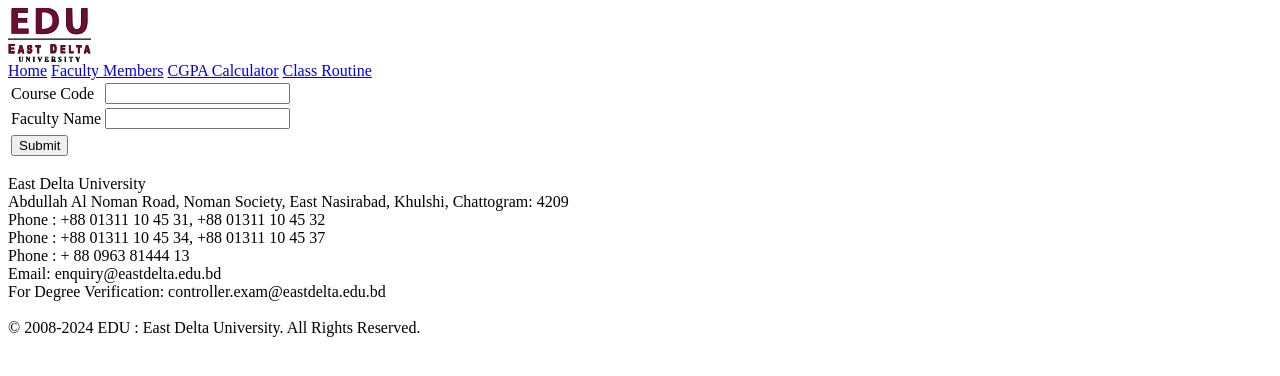
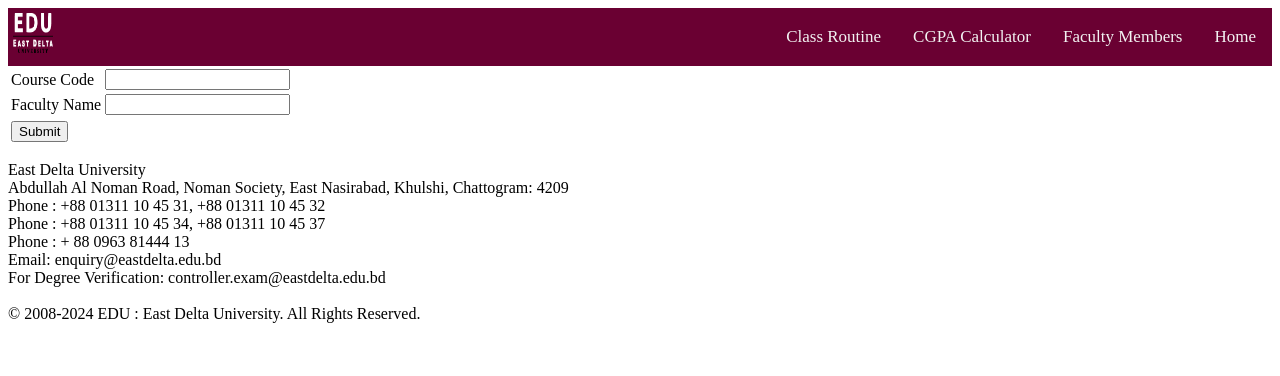
Before and after one commit to ahnaftnn/EDU-Advising-Help, a PHP site: page /EDU/pages/course_faculty.php in a window 1280 px wide. Shown: the top 376 px of the page. Run offline with PHP 8.4, Linux system fonts and the light colour scheme.

Commit message:
header design updated

```diff
--- a/connections/header.php
+++ b/connections/header.php
@@ -1,7 +1,7 @@
 <html>
     <div class="header">
         <div class="EDU">
-            <img src="../image/logo2.svg"     height="54.36px" width="83px"/>
+            <img src="../image/logo3.png" height="40px" width="40px"/>
         </div>
 
         <div class="info">
--- a/pages/admin_home.php
+++ b/pages/admin_home.php
@@ -1,4 +1,7 @@
 <html>
+    <head>
+    <link rel="stylesheet" href="../style.css"/>
+    </head>
     <body>
     <?php include('../connections/header.php'); ?>
 
--- a/pages/cgpa_calculator.php
+++ b/pages/cgpa_calculator.php
@@ -1,6 +1,7 @@
 <html>
    <head>
     <title>Login Page</title>
+    <link rel="stylesheet" href="../style.css"/>
    </head>
    <body>
    <?php include('../connections/header.php'); ?>
--- a/pages/course_faculty.php
+++ b/pages/course_faculty.php
@@ -1,6 +1,7 @@
 <html>
    <head>
-    <title>Login Page</title>
+    <title>Faculty data</title>
+    <link rel="stylesheet" href="../style.css"/>
    </head>
    <body>
    <?php include('../connections/header.php'); ?>
--- a/pages/final_routine.php
+++ b/pages/final_routine.php
@@ -1,4 +1,8 @@
 <html>
+    <head>
+    <link rel="stylesheet" href="../style.css"/>
+    </head>
+
   <body>
   <?php include('../connections/header.php'); ?>
   <?php
--- a/pages/login.php
+++ b/pages/login.php
@@ -1,6 +1,7 @@
 <html>
    <head>
     <title>Login Page</title>
+    <link rel="stylesheet" href="../style.css"/>
    </head>
    <body>
    <?php include('../connections/header.php'); ?>
--- a/pages/routine.php
+++ b/pages/routine.php
@@ -1,6 +1,7 @@
 <html>
     <head>
         <title>EDU Routine</title>
+        <link rel="stylesheet" href="../style.css"/>
     </head>
 
    <body>
--- a/pages/routine_database.php
+++ b/pages/routine_database.php
@@ -1,4 +1,8 @@
 <html>
+    <head>
+    <link rel="stylesheet" href="../style.css"/>
+    </head>
+
   <body>
   <?php include('../connections/header.php'); ?>
   <div class="info">
--- /dev/null
+++ b/style.css
@@ -0,0 +1,31 @@
+.header {
+    background-color: #6A0032;
+    overflow: hidden;
+    padding-block: 5px;
+    padding-left: 5px;
+  }
+
+  /* Style the links inside the navigation bar */
+  .header a {
+    float: right;
+    color: #f2f2f2;
+    text-align: center;
+    padding: 14px 16px;
+    text-decoration: none;
+    font-size: 17px;
+  }
+
+  /* Change the color of links on hover */
+  .header a:hover {
+    background-color: #ddd;
+    color: black;
+  }
+
+  /* Add a color to the active/current link */
+  .header a.active {
+    background-color: #04AA6D;
+    color: white;
+  }
+  .EDU {
+    float: left;
+  }
```
Also changed, not shown: index.html (+7 -6 lines), image/campus.png (added), image/logo3.png (added).
